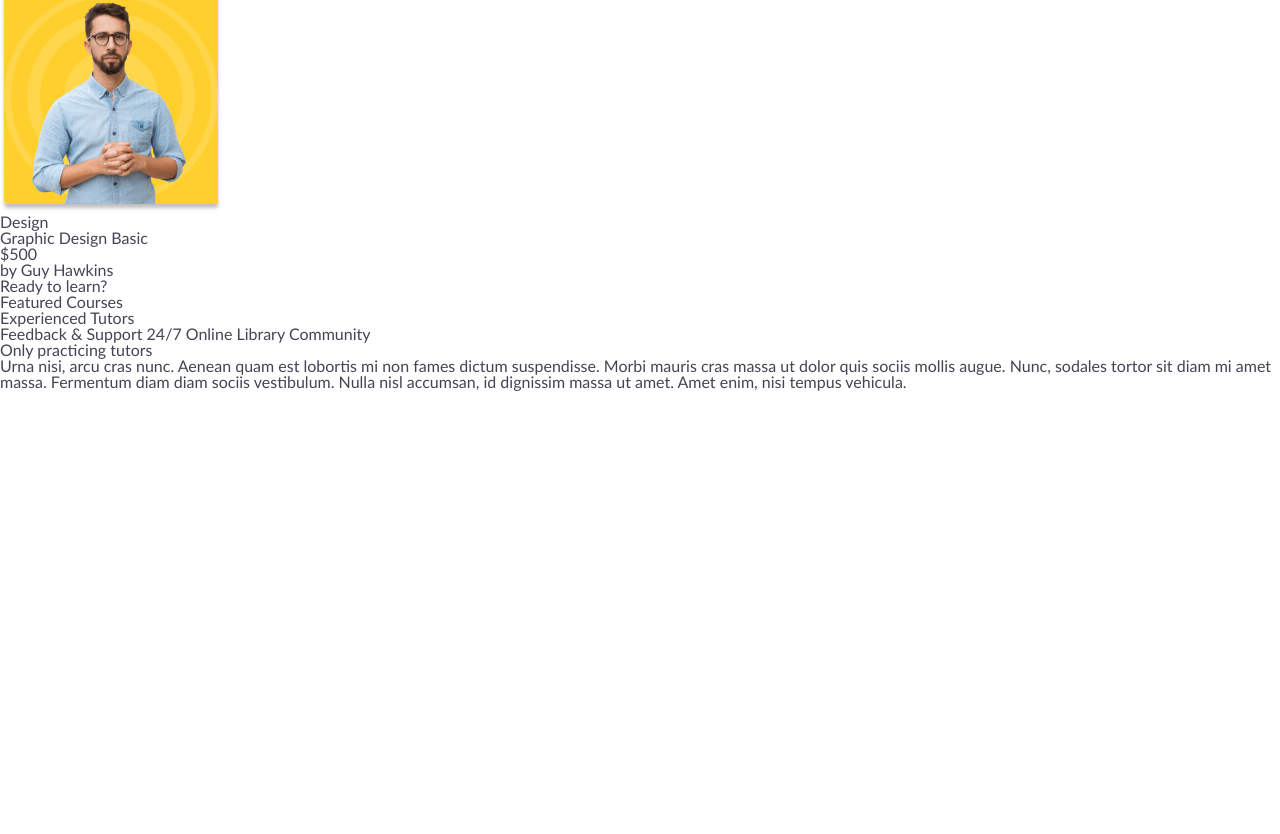
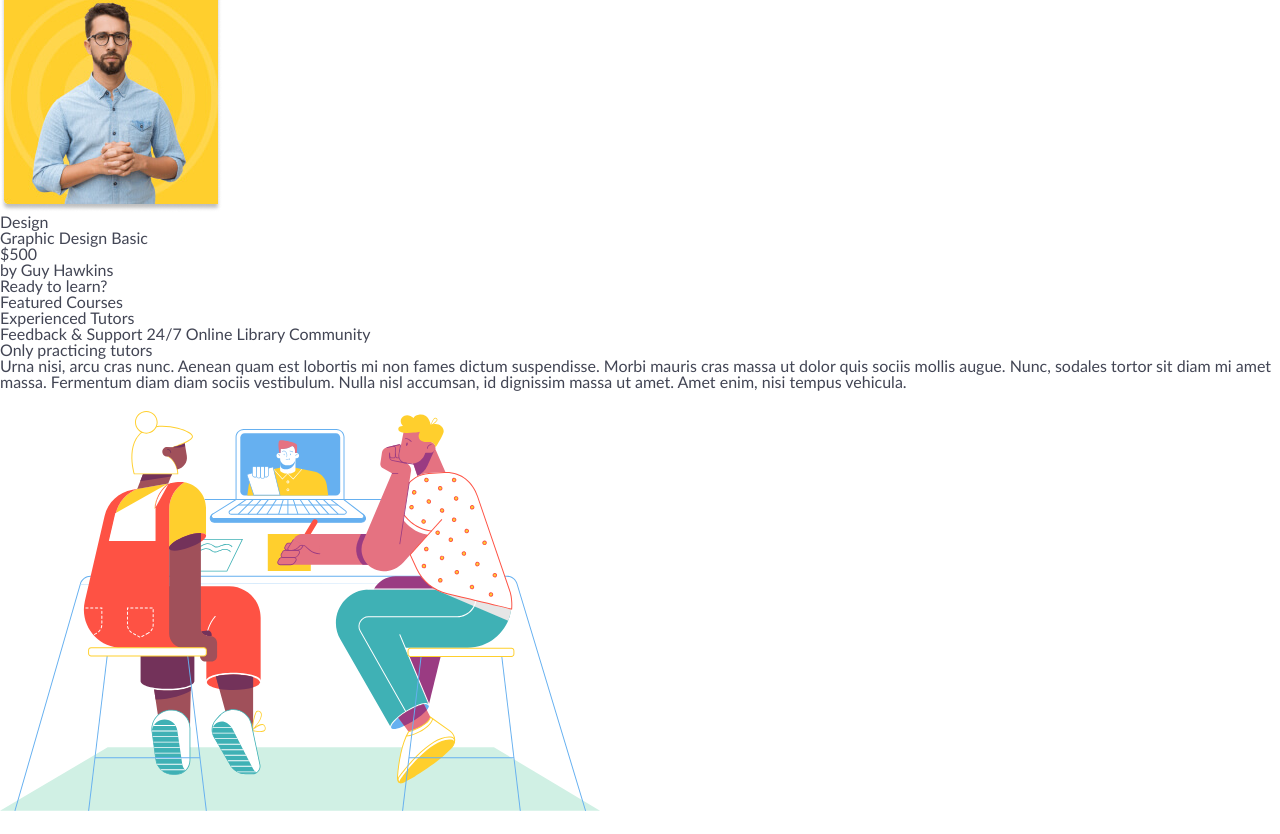
Before and after one commit to OksanaSypavka/lesson_10, a plain HTML site: page index.html in a window 1280 px wide. Shown: the part 3289-4123 px from the top of the page. Before the commit the page ends 3696 px from the top, so only its background shows below. Drawn offline with Linux system fonts and the light colour scheme; files whose address does not match are found by name; a web font is replaced by a local one.

Commit message:
Add files via upload

```diff
--- a/index.html
+++ b/index.html
@@ -165,7 +165,7 @@
                   vestibulum. Nulla nisl
                   accumsan, id dignissim massa ut amet. Amet enim, nisi tempus vehicula.</p>
             </div>
-            <img src="" alt="" class="content__image">
+            <img src="img/illustration.svg" alt="illustration" class="content__image">
          </div>
       </div>
    </main>
```
Also changed, not shown: img/illustration.svg (added).
